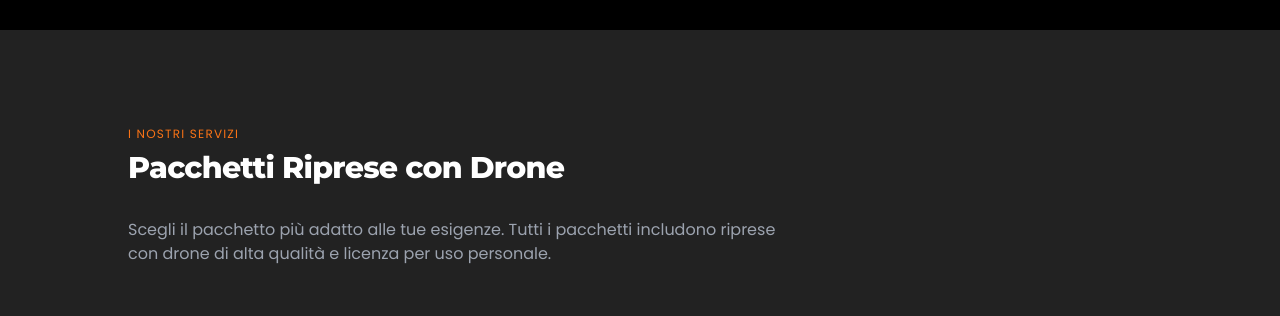
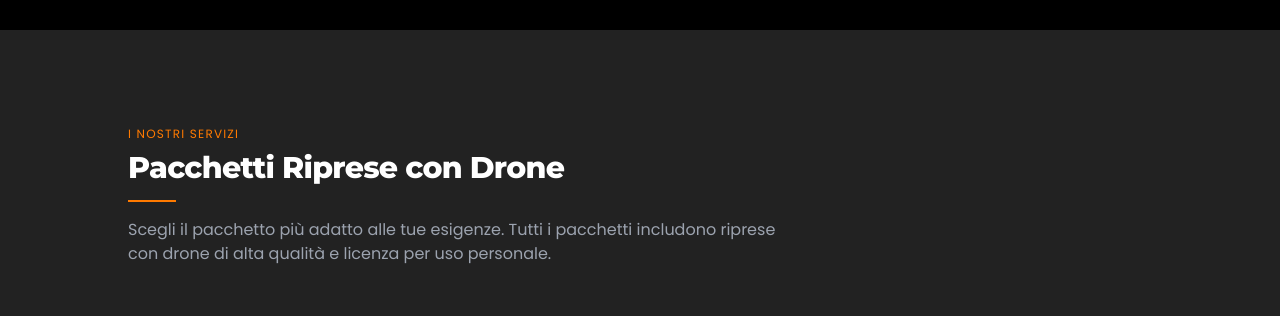
Before and after one commit to GiorgioDeAngelis/drone-cinematic-landing, a React (Vite) app: page / in a window 1280 px wide. Shown: the part 2620-2936 px from the top of the page. Built offline with nearby package versions, Linux system fonts and the light colour scheme.

Commit message:
Add section title underline
Add an orange underline to the section titles.

```diff
--- a/src/components/DronePackagesSection.tsx
+++ b/src/components/DronePackagesSection.tsx
@@ -1,4 +1,3 @@
-
 import { useState } from "react";
 import { Camera, Image, Video } from "lucide-react";
 
@@ -63,9 +62,9 @@ const DronePackagesSection = () => {
   return (
     <div id="drone-packages" className="py-16 md:py-24 px-6 md:px-12 lg:px-24 bg-neutral-900">
       <div className="container mx-auto">
-        <div className="mb-16">
-          <span className="text-xs uppercase tracking-widest text-orange-500 mb-2 block">I Nostri Servizi</span>
-          <h2 className="text-2xl md:text-3xl font-montserrat font-extrabold tracking-tight pb-4 text-white">Pacchetti Riprese con Drone</h2>
+        <div className="section-title-container mb-16">
+          <span className="section-subtitle">I Nostri Servizi</span>
+          <h2 className="section-title">Pacchetti Riprese con Drone</h2>
           <p className="text-gray-400 max-w-2xl mt-4">
             Scegli il pacchetto più adatto alle tue esigenze. Tutti i pacchetti includono riprese con drone di alta qualità e licenza per uso personale.
           </p>
```
